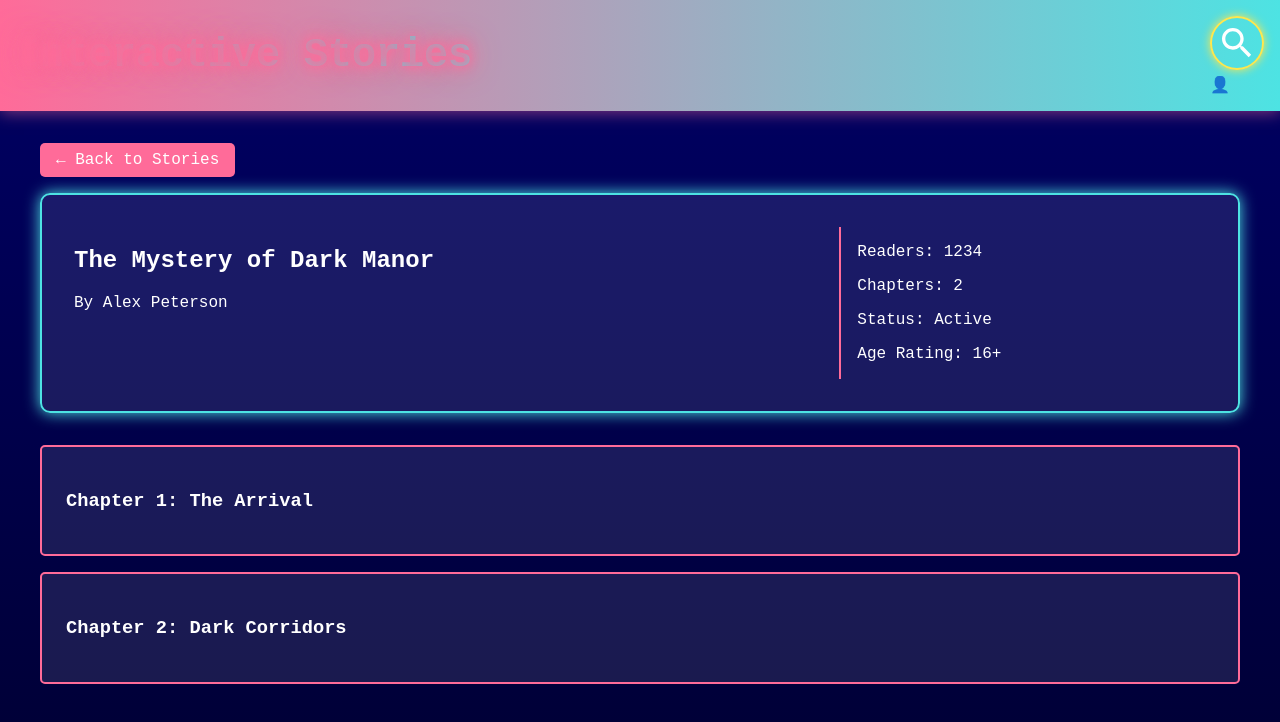
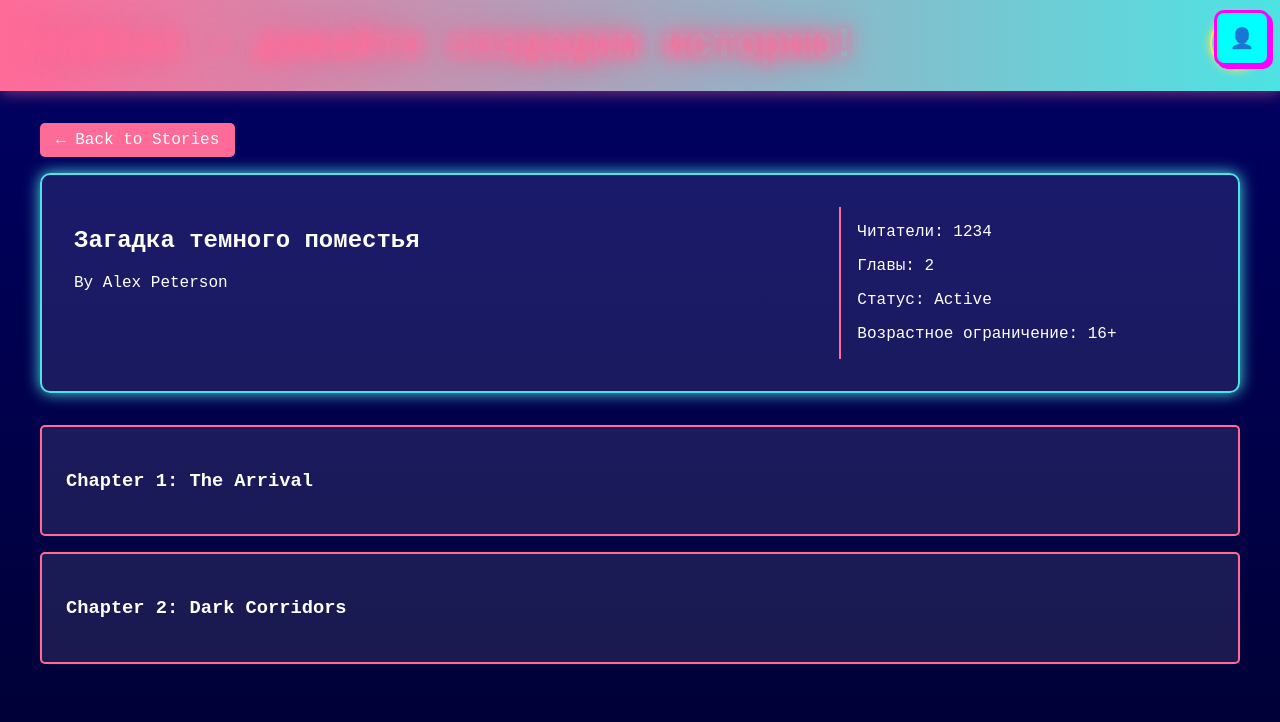
Before and after one commit to userNo55/InterStory, a plain HTML site: page story1.html in a window 1280 px wide. Drawn offline with Linux system fonts and the light colour scheme.

Commit message:
Update story1.html
rus

```diff
--- a/story1.html
+++ b/story1.html
@@ -3,7 +3,7 @@
 <head>
     <meta charset="UTF-8">
     <meta name="viewport" content="width=device-width, initial-scale=1.0">
-    <title>История</title>
+    <title>KeyBeat</title>
     <style>
         /* Базовые стили из предыдущего артефакта */
         :root {
@@ -218,12 +218,12 @@
 </head>
 <body>
     <header class="header">
-        <h1>Interactive Stories</h1>
+        <h1>KeyBeat - давайте создадим историю!</h1>
         <div class="nav-buttons">
             <svg class="search-icon" onclick="toggleSearch()" viewBox="0 0 24 24" xmlns="http://www.w3.org/2000/svg">
                 <path d="M15.5 14h-.79l-.28-.27C15.41 12.59 16 11.11 16 9.5 16 5.91 13.09 3 9.5 3S3 5.91 3 9.5 5.91 16 9.5 16c1.61 0 3.09-.59 4.23-1.57l.27.28v.79l5 4.99L20.49 19l-4.99-5zm-6 0C7.01 14 5 11.99 5 9.5S7.01 5 9.5 5 14 7.01 14 9.5 11.99 14 9.5 14z"/>
             </svg>
-            <div class="profile-pic">👤</div>
+            <div class="profile-icon">👤</div>
         </div>
     </header>
     <div class="story-container" id="storyContent">
@@ -236,7 +236,7 @@
             stories: {
                 'dark-manor': {
                     id: 'dark-manor',
-                    title: 'The Mystery of Dark Manor',
+                    title: 'Загадка темного поместья',
                     author: 'Alex Peterson',
                     readers: 1234,
                     chapters: [
@@ -284,10 +284,10 @@
                             <p>By ${story.author}</p>
                         </div>
                         <div class="story-meta">
-                            <p>Readers: ${story.readers}</p>
-                            <p>Chapters: ${story.chapters.length}</p>
-                            <p>Status: ${story.status}</p>
-                            <p>Age Rating: ${story.ageRating}</p>
+                            <p>Читатели: ${story.readers}</p>
+                            <p>Главы: ${story.chapters.length}</p>
+                            <p>Статус: ${story.status}</p>
+                            <p>Возрастное ограничение: ${story.ageRating}</p>
                         </div>
                     </div>
                 </div>
```
